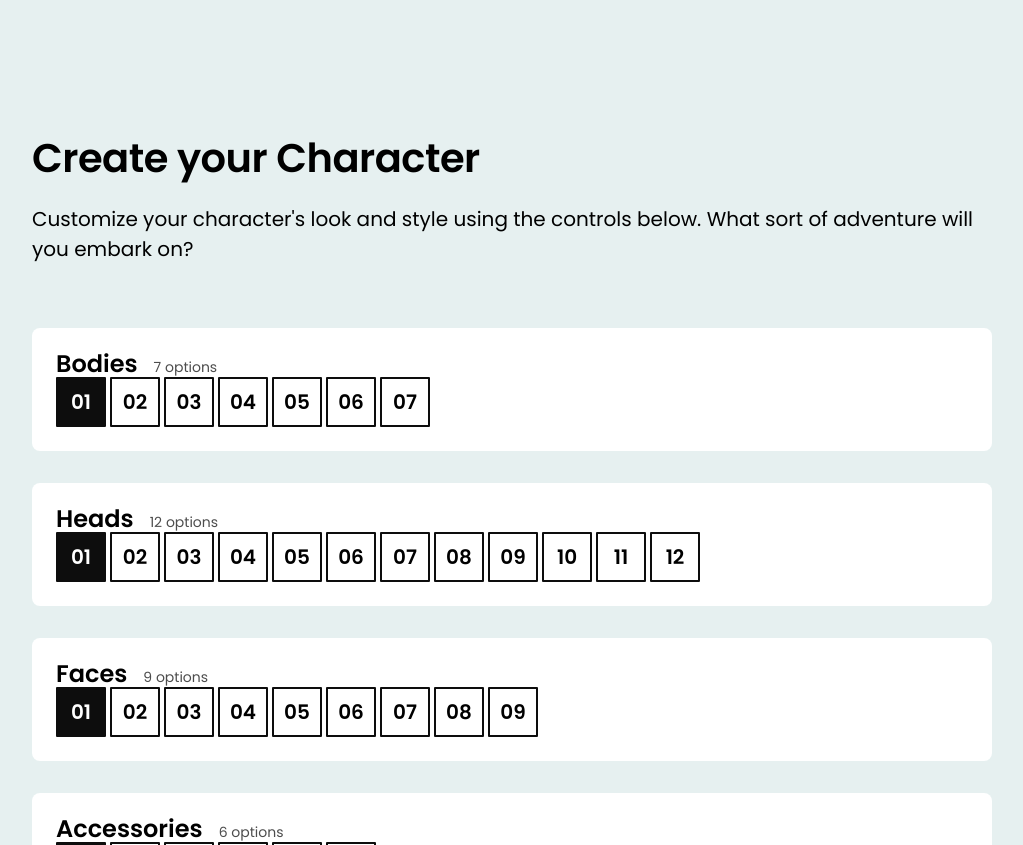
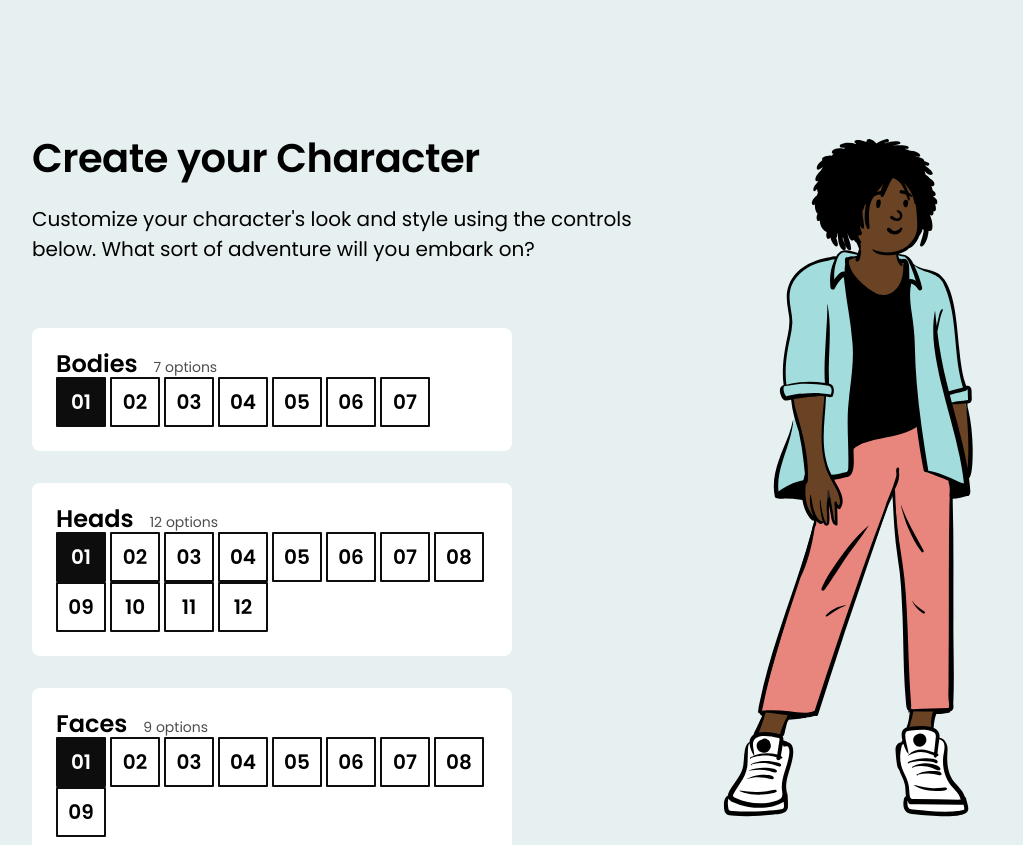
Before and after one commit to HIMDanny/character-creator, a React (Vite) app: page / in a window 1280 px wide. Shown: the top 845 px of the page, without its empty margins (128-1151 px from the left). Built offline with nearby package versions, Linux system fonts and the light colour scheme.

Commit message:
style: enhance CharacterEditor layout and styling
Exercise 2

```diff
--- a/src/components/CharacterEditor/CharacterEditor.module.css
+++ b/src/components/CharacterEditor/CharacterEditor.module.css
@@ -3,11 +3,11 @@
   padding-bottom: 64px;
 }
 
-.maxWidthWrapper {
-}
+.maxWidthWrapper {}
 
 .header {
   padding-bottom: 64px;
+  max-width: 65%;
 }
 
 .title {
@@ -24,7 +24,13 @@
 }
 
 .characterWrapper {
+  position: fixed;
+  top: 128px;
+  left: 65%;
+  width: 35%;
+  min-height: 500px;
 }
 
 .controlColumn {
+  max-width: 50%;
 }
```
